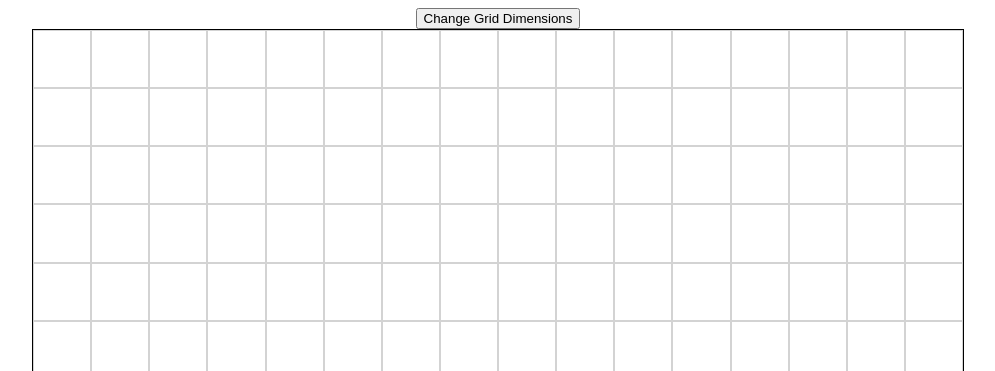
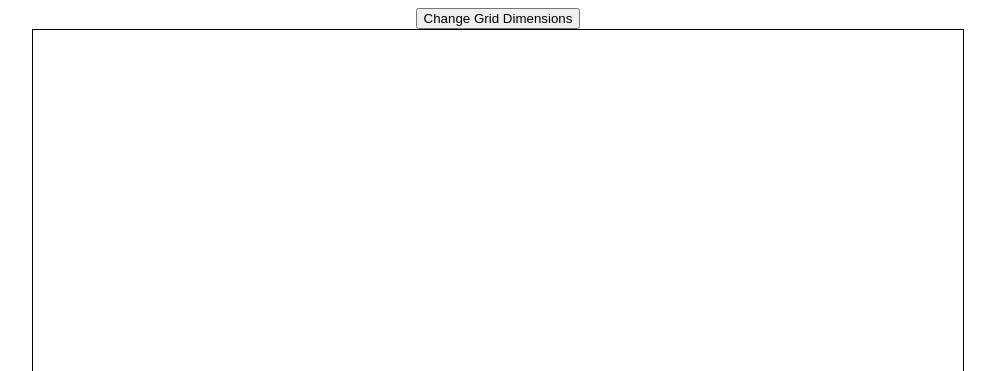
Before and after one commit to Batchaaaaan/odin-etch-a-sketch, a plain HTML site: page index.html in a window 1280 px wide. Shown: the top 371 px of the page, without its empty margins (142-1137 px from the left). Drawn offline with Linux system fonts and the light colour scheme.

Commit message:
Removed grid lines

```diff
--- a/style.css
+++ b/style.css
@@ -11,16 +11,13 @@
     flex: 1 0 auto;
 }
 
-
 #main-container {
     display: flex;
     flex-direction: column;
     align-items: center;
 }
 
-
 .grid-row {
     display: flex;
     flex: 1;
-    border: 1px solid lightgray;
 }
```
